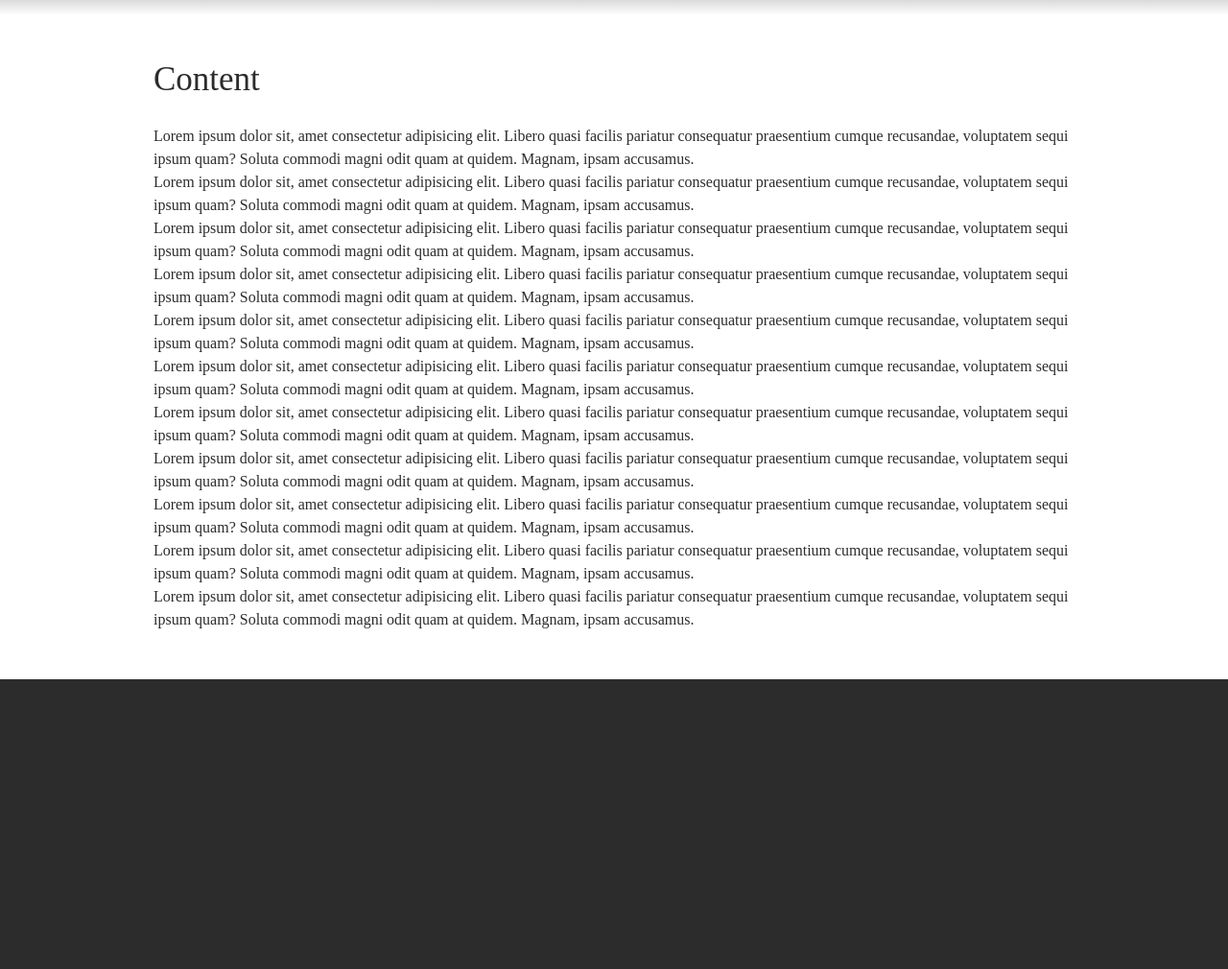
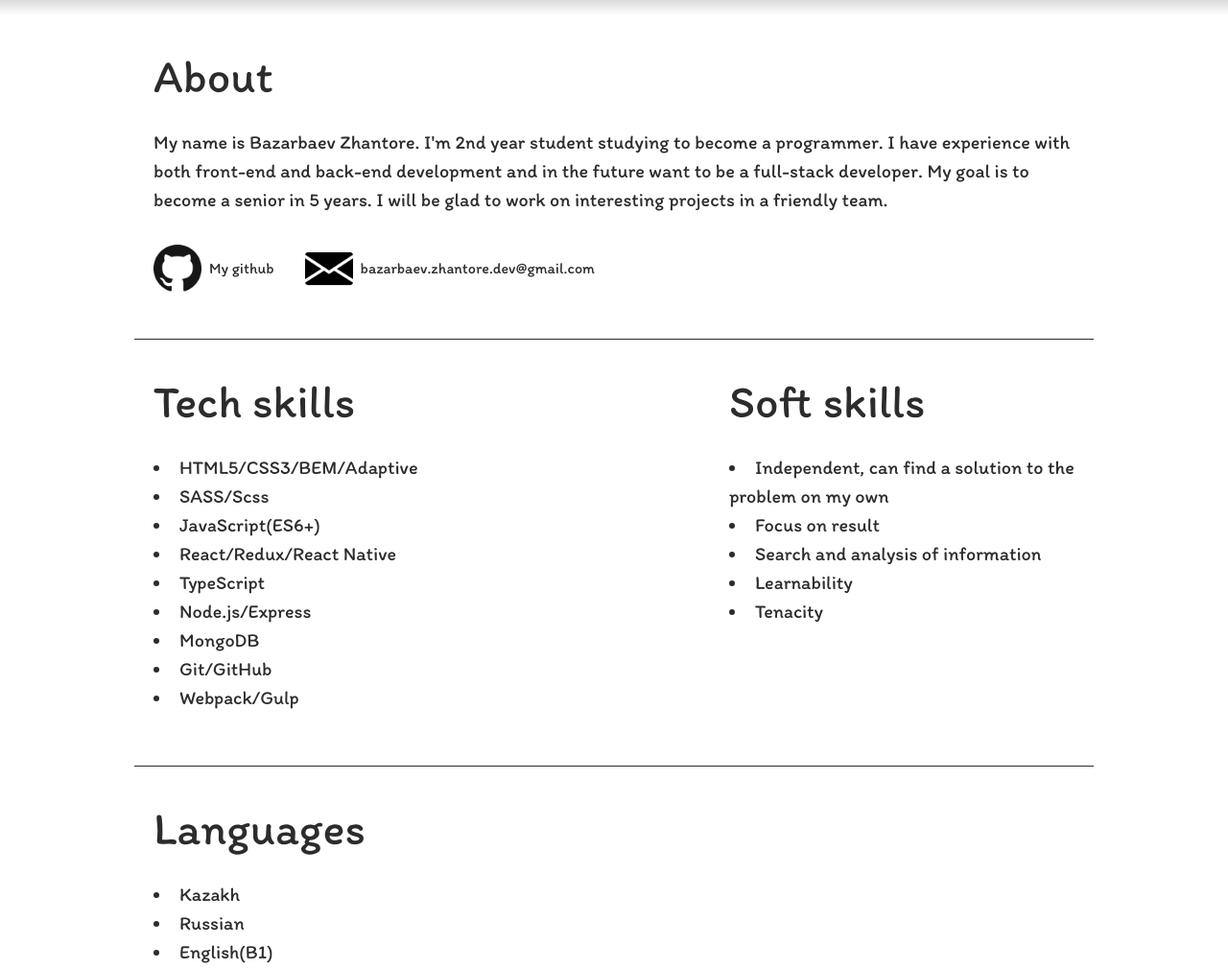
Before and after one commit to Zhantore753/Zhantore753.github.io, a plain HTML site: page index.html in a window 1280 px wide. Shown: the part 860-1870 px from the top of the page at 96% size. Before the commit the page ends 1568 px from the top, so only its background shows below. Drawn offline with Linux system fonts and the light colour scheme; a script that the page names is missing.

Commit message:
general information added

```diff
--- a/css/style.css
+++ b/css/style.css
@@ -18,6 +18,7 @@ nav,footer,header,aside{
     display: block;
 }
 html,body{
+    font-family: 'Itim', cursive;
     height:100%;
     width:100%;
     font-size:100%;
@@ -49,7 +50,7 @@ a:hover{
     text-decoration: none;
 }
 ul li{
-    list-style: none;
+    list-style: inside;
 }
 img{
     vertical-align: top;
@@ -67,7 +68,7 @@ h1,h2,h3,h4,h5,h6{
 ._container{
     max-width: 1000px;
     margin: 0 auto;
-    padding: 50px 20px;
+    padding: 40px 20px;
 }
 
 .parallax{
@@ -126,6 +127,9 @@ h1,h2,h3,h4,h5,h6{
     top: 0;
     left: 0;
 }
+
+.str0 {stroke:#90D4C5;stroke-width:51.98;stroke-miterlimit:22.9256}
+.fil0 {fill:none}
 
 .images-parallax__js,
 .images-parallax__css,
@@ -251,12 +255,12 @@ h1,h2,h3,h4,h5,h6{
 }
 
 .content__title{
-    font-size: 35px;
+    font-size: 48px;
     margin: 0px 0px 30px 0px;
 }
 
 .content__text{
-    font-size: 16px;
+    font-size: 20px;
     line-height: 150%;
 }
 
@@ -264,5 +268,49 @@ h1,h2,h3,h4,h5,h6{
     margin: 0px 0px 30px 0px;
 }
 
-.str0 {stroke:#90D4C5;stroke-width:51.98;stroke-miterlimit:22.9256}
-.fil0 {fill:none}
+.content__item{
+    border-bottom: 1px solid #2c2c2c;
+}
+
+.content__contacts{
+    margin-top: 32px;
+    display: flex;
+    flex-wrap: wrap;
+}
+
+.email-text{
+    word-wrap: break-word;
+}
+
+.contacts-item{
+    color: #2c2c2c;
+    display: flex;
+    justify-content: center;
+    align-items: center;
+    transition: all 0.3s;
+    margin-right: 32px;
+    margin-bottom: 8px;
+}
+
+.contacts-item:hover{
+    color: #000000;
+}
+
+.contacts-item img{
+    width: 50px;
+    margin-right: 8px;
+}
+
+.skills{
+    display: flex;
+    flex-wrap: wrap;
+    justify-content: space-between;
+}
+
+.skills div{
+    width: 360px;
+}
+
+.skills__tech{
+    margin-bottom: 16px;
+}
--- a/index.html
+++ b/index.html
@@ -4,6 +4,8 @@
     <meta charset="UTF-8">
     <meta http-equiv="X-UA-Compatible" content="IE=edge">
     <meta name="viewport" content="width=device-width, initial-scale=1.0">
+    <link rel="preconnect" href="https://fonts.gstatic.com">
+    <link href="https://fonts.googleapis.com/css2?family=Itim&display=swap" rel="stylesheet">
     <link rel="stylesheet" href="css/style.css">
     <title>Document</title>
 </head>
@@ -84,22 +86,64 @@
             </div>
         </section>
         <section class="content">
-            <div class="content__container _container">
-                <h2 class="content__title">Content</h2>
-
+            <div class="about content__item content__container _container">
+                <h2 class="content__title">About</h2>
                 <div class="content__text">
-                    <p>Lorem ipsum dolor sit, amet consectetur adipisicing elit. Libero quasi facilis pariatur consequatur praesentium cumque recusandae, voluptatem sequi ipsum quam? Soluta commodi magni odit quam at quidem. Magnam, ipsam accusamus.</p>
-                    <p>Lorem ipsum dolor sit, amet consectetur adipisicing elit. Libero quasi facilis pariatur consequatur praesentium cumque recusandae, voluptatem sequi ipsum quam? Soluta commodi magni odit quam at quidem. Magnam, ipsam accusamus.</p>
-                    <p>Lorem ipsum dolor sit, amet consectetur adipisicing elit. Libero quasi facilis pariatur consequatur praesentium cumque recusandae, voluptatem sequi ipsum quam? Soluta commodi magni odit quam at quidem. Magnam, ipsam accusamus.</p>
-                    <p>Lorem ipsum dolor sit, amet consectetur adipisicing elit. Libero quasi facilis pariatur consequatur praesentium cumque recusandae, voluptatem sequi ipsum quam? Soluta commodi magni odit quam at quidem. Magnam, ipsam accusamus.</p>
-                    <p>Lorem ipsum dolor sit, amet consectetur adipisicing elit. Libero quasi facilis pariatur consequatur praesentium cumque recusandae, voluptatem sequi ipsum quam? Soluta commodi magni odit quam at quidem. Magnam, ipsam accusamus.</p>
-                    <p>Lorem ipsum dolor sit, amet consectetur adipisicing elit. Libero quasi facilis pariatur consequatur praesentium cumque recusandae, voluptatem sequi ipsum quam? Soluta commodi magni odit quam at quidem. Magnam, ipsam accusamus.</p>
-                    <p>Lorem ipsum dolor sit, amet consectetur adipisicing elit. Libero quasi facilis pariatur consequatur praesentium cumque recusandae, voluptatem sequi ipsum quam? Soluta commodi magni odit quam at quidem. Magnam, ipsam accusamus.</p>
-                    <p>Lorem ipsum dolor sit, amet consectetur adipisicing elit. Libero quasi facilis pariatur consequatur praesentium cumque recusandae, voluptatem sequi ipsum quam? Soluta commodi magni odit quam at quidem. Magnam, ipsam accusamus.</p>
-                    <p>Lorem ipsum dolor sit, amet consectetur adipisicing elit. Libero quasi facilis pariatur consequatur praesentium cumque recusandae, voluptatem sequi ipsum quam? Soluta commodi magni odit quam at quidem. Magnam, ipsam accusamus.</p>
-                    <p>Lorem ipsum dolor sit, amet consectetur adipisicing elit. Libero quasi facilis pariatur consequatur praesentium cumque recusandae, voluptatem sequi ipsum quam? Soluta commodi magni odit quam at quidem. Magnam, ipsam accusamus.</p>
-                    <p>Lorem ipsum dolor sit, amet consectetur adipisicing elit. Libero quasi facilis pariatur consequatur praesentium cumque recusandae, voluptatem sequi ipsum quam? Soluta commodi magni odit quam at quidem. Magnam, ipsam accusamus.</p>
+                    <p>My name is Bazarbaev Zhantore. I'm 2nd year student studying to become a programmer. I have experience with both front-end and back-end development and in the future want to be a full-stack developer. My goal is to become a senior in 5 years. I will be glad to work on interesting projects in a friendly team.</p>
                 </div>
+                <div class="content__contacts">
+                    <a class="contacts-item" target="_blank" href="https://github.com/Zhantore753">
+                        <img src="./img/GitHub-Mark-64px.png" alt="github">
+                        <p>My github</p>
+                    </a>
+                    <a class="contacts-item" target="_blank" href="mailto:bazarbaev.zhantore.dev@gmail.com">
+                        <img src="./img/email.png" alt="email">
+                        <p class="email-text">bazarbaev.zhantore.dev@gmail.com</p>
+                    </a>
+                </div>
+            </div>
+            <div class="skills content__item _container">
+                <div class="skills__tech">
+                    <h2 class="content__title">Tech skills</h2>
+                    <ul class="skills__tech-list content__text">
+                        <li class="skill">HTML5/CSS3/BEM/Adaptive</li>
+                        <li class="skill">SASS/Scss</li>
+                        <li class="skill">JavaScript(ES6+)</li>
+                        <li class="skill">React/Redux/React Native</li>
+                        <li class="skill">TypeScript</li>
+                        <li class="skill">Node.js/Express</li>
+                        <li class="skill">MongoDB</li>
+                        <li class="skill">Git/GitHub</li>
+                        <li class="skill">Webpack/Gulp</li>
+                    </ul>
+                </div>
+                <div class="skills__soft">
+                    <h2 class="content__title">Soft skills</h2>
+                    <ul class="skills__tech-list content__text">
+                        <li class="skill">Independent, can find a solution to the problem on my own</li>
+                        <li class="skill">Focus on result</li>
+                        <li class="skill">Search and analysis of information</li>
+                        <li class="skill">Learnability</li>
+                        <li class="skill">Tenacity</li>
+                    </ul>
+                </div>
+            </div>
+            <div class="languages content__item _container">
+                <h2 class="content__title">Languages</h2>
+                <ul class="languages-list content__text">
+                    <li class="language">Kazakh</li>
+                    <li class="language">Russian</li>
+                    <li class="language">English(B1)</li>
+                </ul>
+            </div>
+            <div class="education content__item _container">
+                <h2 class="content__title">Education</h2>
+                <ul class="education-list content__text">
+                    <li class="education-item">Innovative Techincal College of the city of Almaty(2019 - 2023)</li>
+                    <li class="education-item">MDN Web Docs</li>
+                    <li class="education-item">Udemy Практический JavaScript (Продвинутый уровень) by Ivan Petrychenko</li>
+                    <li class="education-item">Udemy Полный курс по JavaScript + React - с нуля до результата by Ivan Petrychenko</li>
+                </ul>
             </div>
         </section>
     </div>
```
Also changed, not shown: img/GitHub-Mark-64px.png (added), img/email.png (added).
